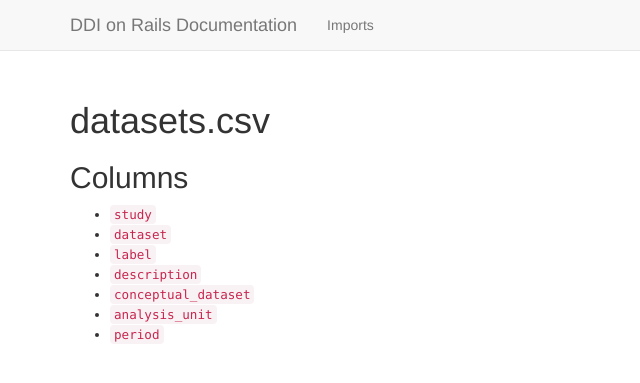
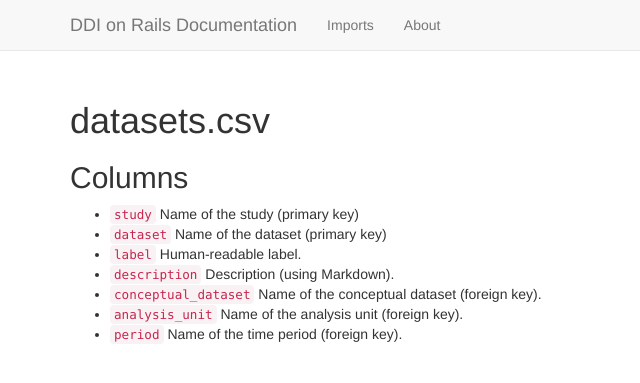
Before and after one commit to ddionrails/ddionrails.github.io, a Jekyll site: the page built from imports/datasets_csv.markdown, in a window 1280 px wide. Shown: the top 383 px of the page, without its empty margins (0-640 px from the left). Built offline with Jekyll 4.4.1, drawn with Linux system fonts in a browser that asks for light colours; Markdown is read by kramdown in place of the engine named in the settings.

Commit message:
Some updates and about page

```diff
--- a/_includes/navlist.html
+++ b/_includes/navlist.html
@@ -1,3 +1,4 @@
 <ul class="nav navbar-nav">
   <li><a href="{{ site.url }}/imports/index.html">Imports</a></li>
+  <li><a href="{{ site.url }}/about/index.html">About</a></li>
 </ul>
--- a/imports/datasets_csv.markdown
+++ b/imports/datasets_csv.markdown
@@ -9,10 +9,10 @@ datasets.csv
 Columns
 -------
 
-* `study`
-* `dataset`
-* `label`
-* `description`
-* `conceptual_dataset`
-* `analysis_unit`
-* `period`
+* `study` Name of the study (primary key)
+* `dataset` Name of the dataset (primary key)
+* `label` Human-readable label.
+* `description` Description (using Markdown).
+* `conceptual_dataset` Name of the conceptual dataset (foreign key).
+* `analysis_unit` Name of the analysis unit (foreign key).
+* `period` Name of the time period (foreign key).
```
Also changed, not shown: about/index.markdown (added, +33 -0 lines), imports/questionnaires_csv.markdown (+7 -6 lines), imports/studies_csv.markdown (+6 -4 lines).
